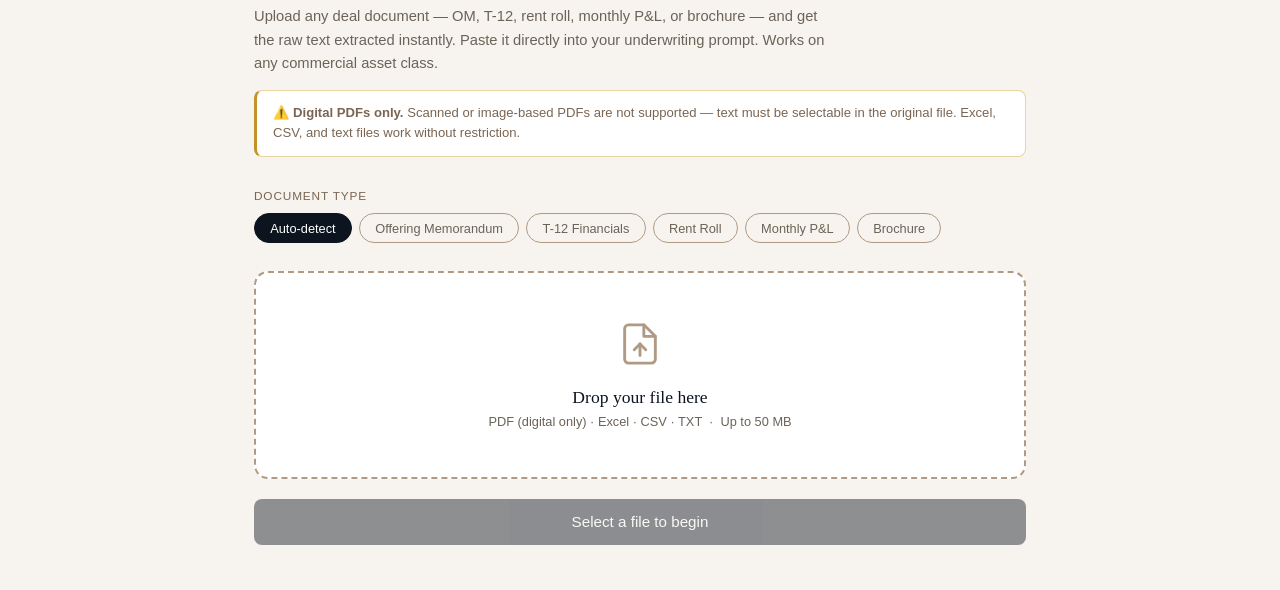
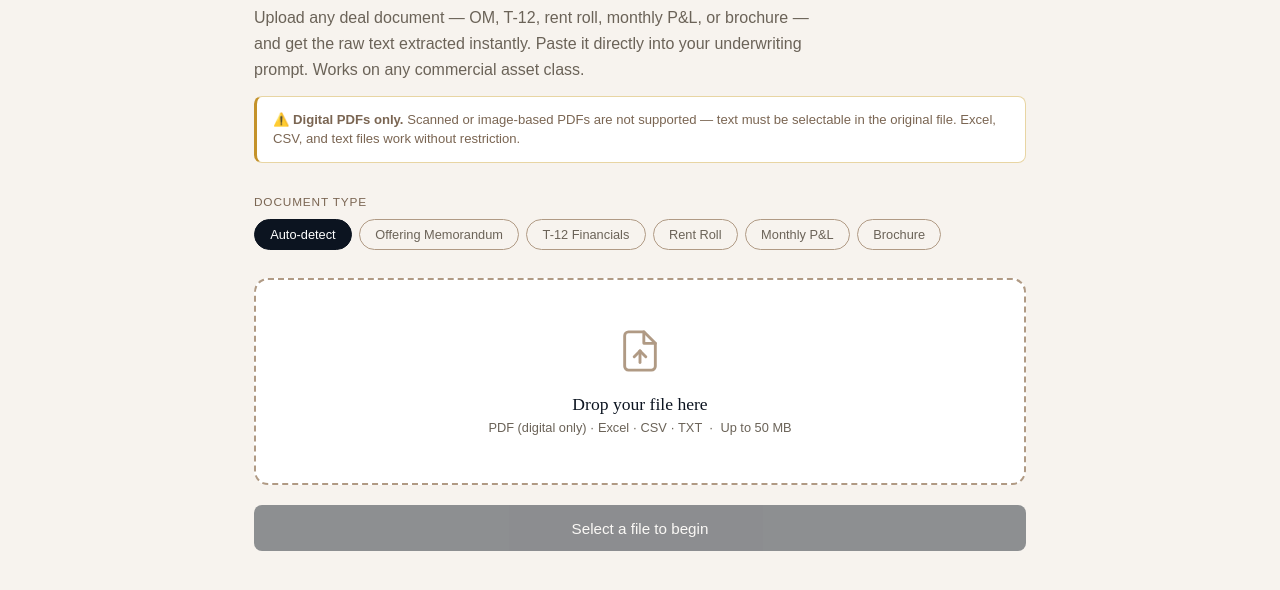
Before and after one commit to luckylogan2026/sugarpine, a plain HTML site: page textractor/index.html in a window 1280 px wide. Shown: the part 155-745 px from the top of the page. Drawn offline with Linux system fonts and the light colour scheme; a script that the page names is missing.

Commit message:
Update index.html

```diff
--- a/textractor/index.html
+++ b/textractor/index.html
@@ -47,7 +47,7 @@ header{background:var(--pine);padding:0 2rem;display:flex;align-items:center;jus
 /* ── main ── */
 main{max-width:820px;margin:0 auto;padding:3rem 1.5rem 5rem}
 .page-title{font-family:'Playfair Display',serif;font-size:2rem;font-weight:500;color:var(--pine);line-height:1.2;margin-bottom:.5rem}
-.page-sub{font-size:.92rem;color:var(--text-muted);line-height:1.6;margin-bottom:.85rem;max-width:580px}
+.page-sub{font-size:1rem;color:var(--text-muted);line-height:1.6;margin-bottom:.85rem;max-width:580px}
 
 .notice{background:#fff;border:1px solid var(--gold-light);border-left:3px solid var(--gold);border-radius:var(--radius);padding:.8rem 1rem;font-size:.82rem;color:var(--bark);margin-bottom:2rem;line-height:1.5}
 
```
